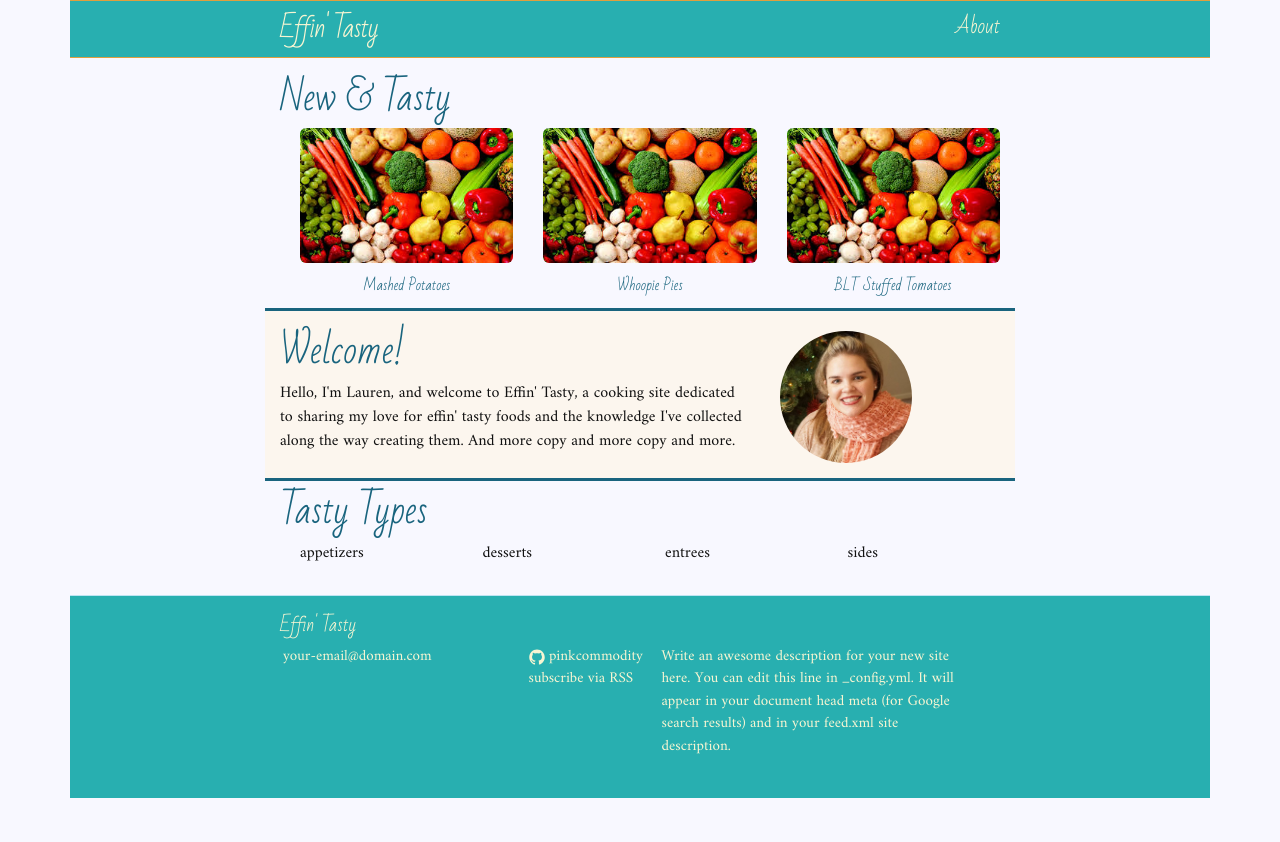
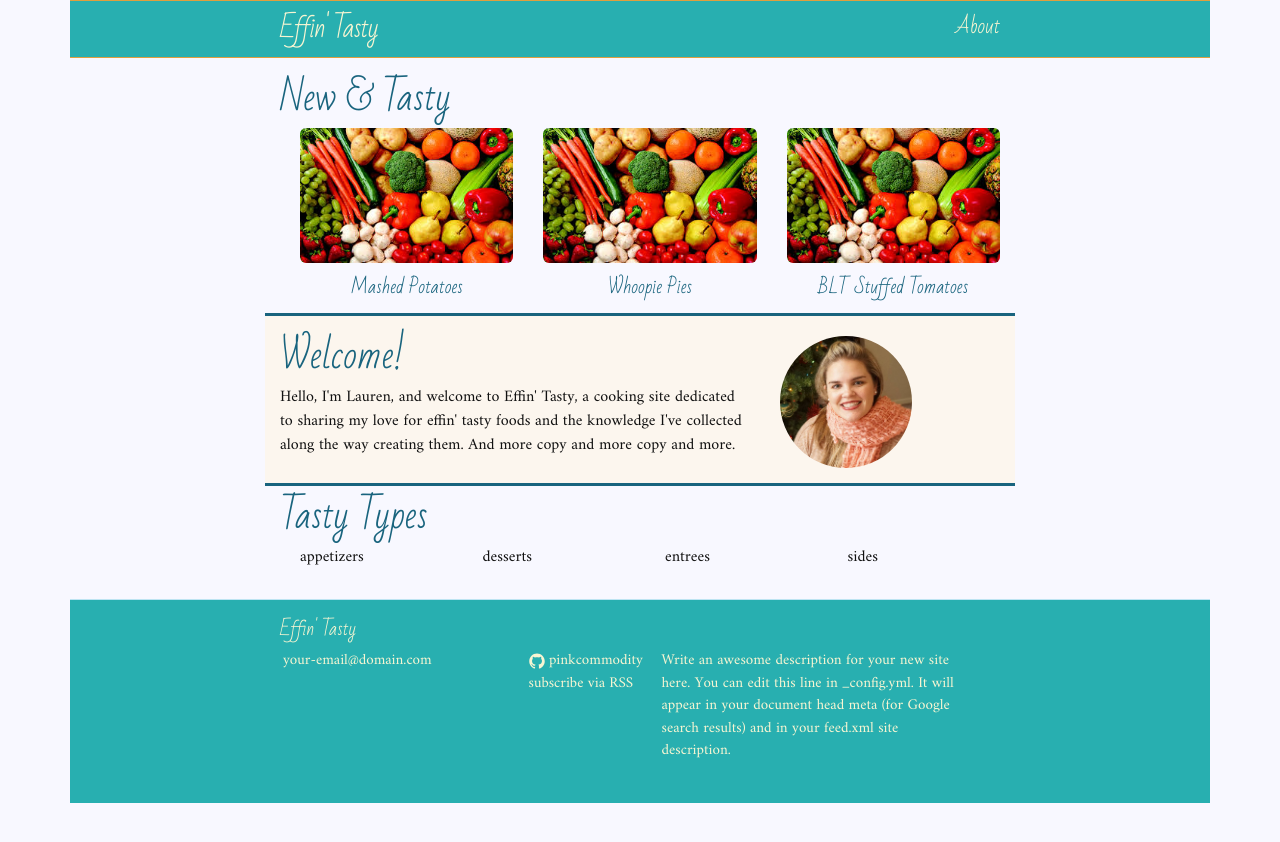
Before and after one commit to tielur/effintasty, a Jekyll site: the page built from index.html, in a window 1280 px wide. Shown: the top 842 px of the page. Built offline with Jekyll 4.4.1, drawn with Linux system fonts in a browser that asks for light colours.

```diff
--- a/index.html
+++ b/index.html
@@ -15,7 +15,7 @@ layout: default
 
           {% endif %}
 
-          <h5 class="category-recipe-title">{{ post.title }}</h5></a>
+          <h4 class="category-recipe-title">{{ post.title }}</h4></a>
 
         </div>
 
```
